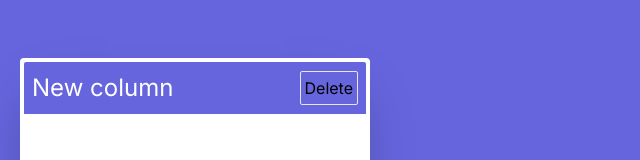
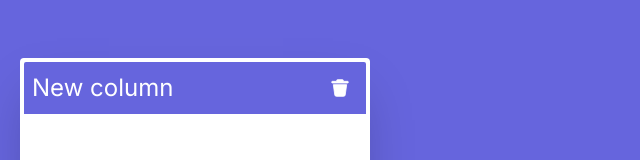
Before and after one commit to lmhmDev/task-it, a Next.js app: page / in a window 1280 px wide. Both pictures are taken after a click on the button "New column". Shown: the part 129-289 px from the top of the page, without its empty margins (0-640 px from the left). Built offline with nearby package versions, Linux system fonts and the light colour scheme.

Commit message:
delete icon and task card styles

```diff
--- a/src/components/buttons/deleteButton.tsx
+++ b/src/components/buttons/deleteButton.tsx
@@ -1,20 +1,22 @@
 import React, { ReactElement } from 'react'
+import RemoveIcon from '../icons/removeIcon';
 
 interface Props {
     action: () => void
+    secondary: boolean
 }
 
-function DeleteButton({ action }: Props): ReactElement {
+function DeleteButton({ action, secondary }: Props): ReactElement {
     return (
         <button
-            className="border rounded-sm p-1"
+            className="hover:bg-secondary rounded-sm p-2"
             onClick={(e) => {
                 e.stopPropagation();
                 action()
             }
             }
         >
-            Delete
+            <RemoveIcon secondary={secondary} />
         </button>
     )
 }
--- a/src/components/card.tsx
+++ b/src/components/card.tsx
@@ -51,14 +51,14 @@ const Card = ({ task, activeModal }: Props) => {
             onClick={() => activeModal(task)}
             onMouseEnter={() => setIsHovered(true)}
             onMouseLeave={() => setIsHovered(false)}
-            className={`w-full flex items-center justify-between border border-grey h-[50px] mb-2 hover:ring-2 hover:ring-inset hover:ring-primary`}>
-            <p>
-                {doneTasks.length}/{task.subTasks.length}
+            className={`w-full flex items-center justify-between border border-grey h-[50px] mb-2 shadow rounded p-2 hover:ring-2 hover:ring-inset hover:ring-primary`}>
+            <p className="border rounded-2xl p-1 w-[45px] text-center text-sm">
+                {doneTasks.length} / {task.subTasks.length}
             </p>
             <p className="p-2 flex-grow">{task.title} </p>
             {
                 isHovered &&
-                <DeleteButton action={() => deleteTask(task.id)} />
+                <DeleteButton secondary action={() => deleteTask(task.id)} />
             }
         </div >
     )
--- a/src/components/column.tsx
+++ b/src/components/column.tsx
@@ -80,7 +80,7 @@ const ColumnContainer = ({ column, tasks, activeModal }: Props) => {
                             <h3 className="text-2xl text-white">{column.title}</h3>
                     }
                 </div>
-                <DeleteButton action={deleteColumn} />
+                <DeleteButton secondary={false} action={deleteColumn} />
             </div>
             <div className="flex flex-col flex-grow px-1 overflow-y-auto">
                 <SortableContext items={tasksIds}>
--- /dev/null
+++ b/src/components/icons/removeIcon.tsx
@@ -0,0 +1,19 @@
+interface Props {
+    secondary: boolean
+}
+
+function RemoveIcon({ secondary }: Props) {
+    return (
+        <svg
+            xmlns="http://www.w3.org/2000/svg"
+            fill="#fff"
+            stroke="#fff"
+            viewBox="0 0 24 24"
+            className={`w-[20px] ${secondary ? 'fill-secondary' : ''}`}
+        >
+            <path d="M5.755 20.283L4 8h16l-1.755 12.283A2 2 0 0116.265 22h-8.53a2 2 0 01-1.98-1.717zM21 4h-5V3a1 1 0 00-1-1H9a1 1 0 00-1 1v1H3a1 1 0 000 2h18a1 1 0 000-2z"></path>
+        </svg>
+    );
+}
+
+export default RemoveIcon
```
